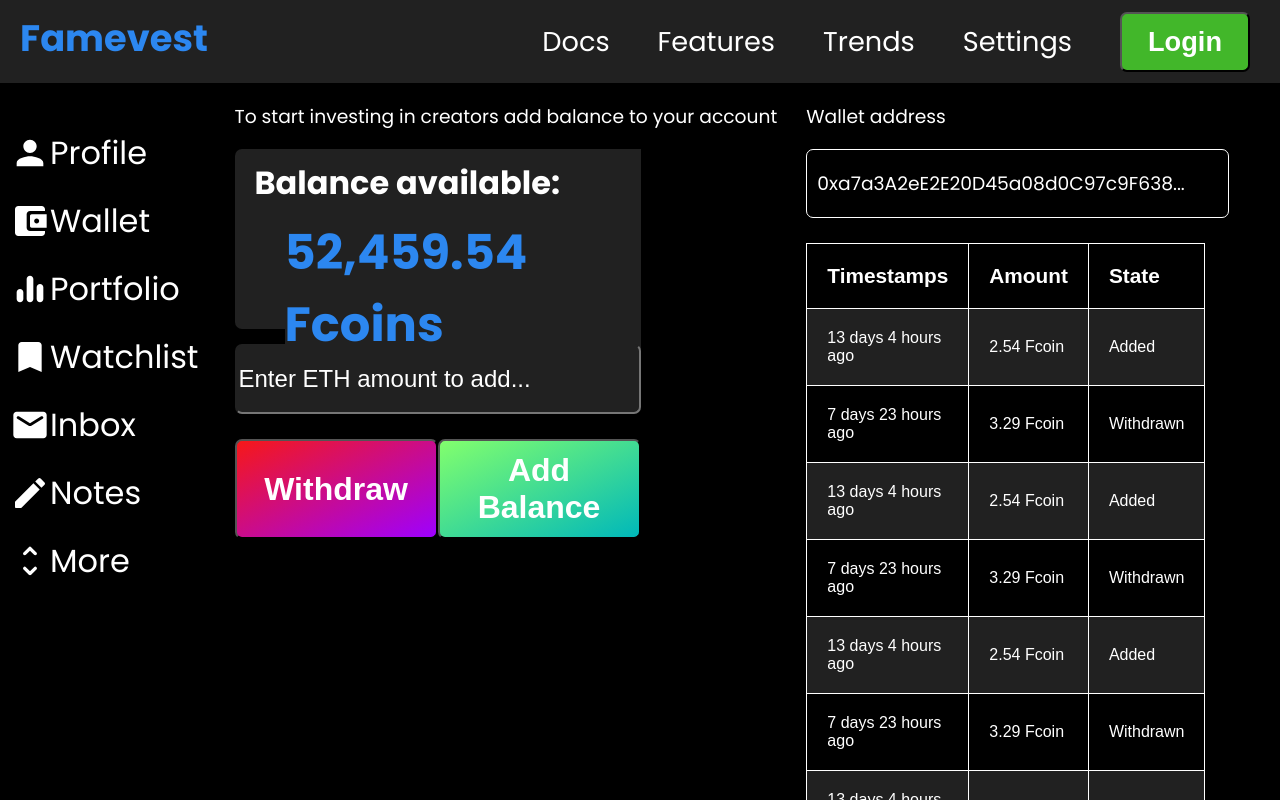
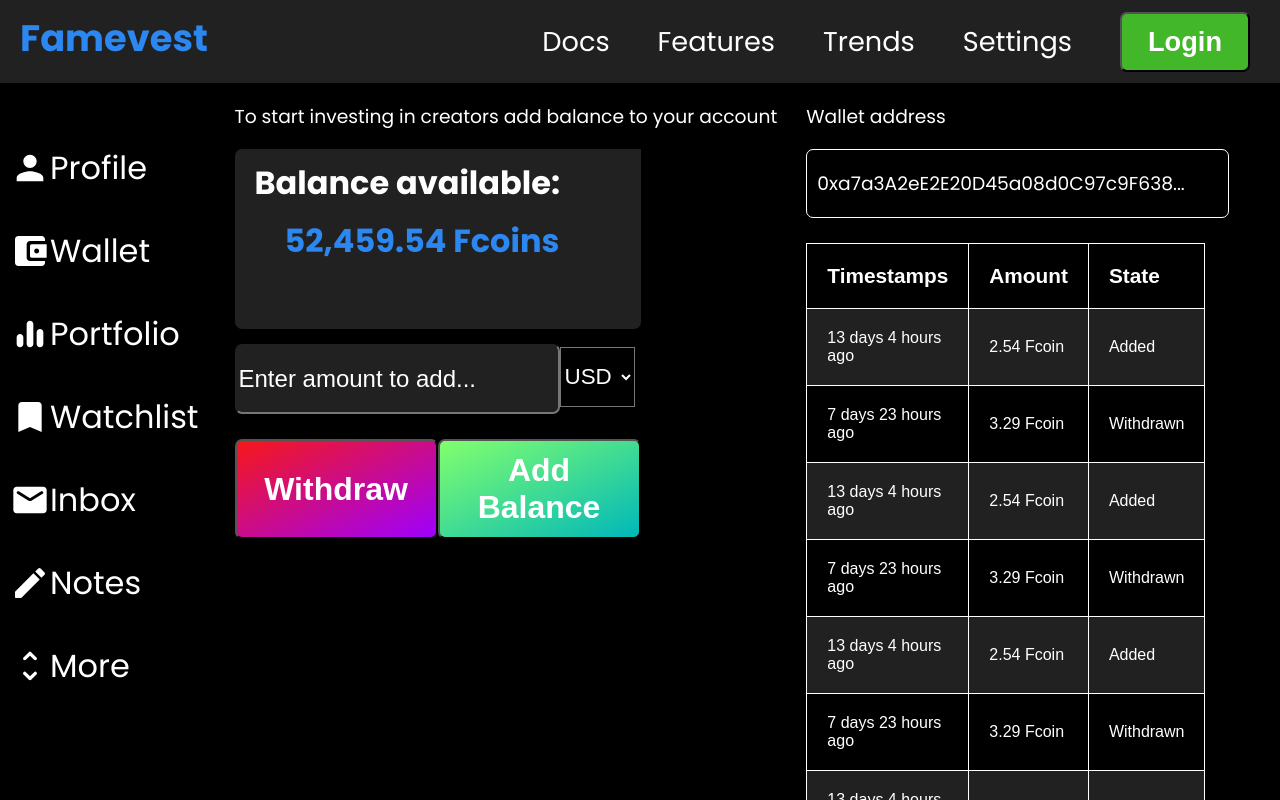
Before and after one commit to shredcryp/Famevest-v27, a React (Create React App) app: page /wallet in a window 1280 px wide. Shown: the top 800 px of the page. Built offline with nearby package versions, Linux system fonts and the light colour scheme; the HTML template or start-up script is replaced by a standard one.

Commit message:
currency selector

```diff
--- a/src/components/Sidebar.css
+++ b/src/components/Sidebar.css
@@ -72,6 +72,7 @@ p {
 
 #sidebar ul li a {
     padding: 10px;
+    padding-top: 25px;
     font-size: 3rem;
     display: block;
 }
--- a/src/components/Wallet.css
+++ b/src/components/Wallet.css
@@ -25,11 +25,12 @@
 }
 
 .enteramount input {
-    width: 650px;
+    width: 35rem;
     height: 70px;
     background: #212121;
     font-size: 1.5rem;
     border-radius: 7px;
+    color: white;
 }
 
 .withdrawaddamount {
@@ -95,6 +96,22 @@ h3 {
     width: 80%;
 }
 
+.currencyselector {
+    margin-top: 10px;
+    height: 60px;
+    width: 75px;
+    font-size: 1.4rem;
+}
+
+.enteramountcurrencyselector {
+    display: flex;
+    align-items: center;
+}
+
+option {
+    color: black;
+}
+
 @media (max-width: 1485px) {
     .balancebox {
         width: 406px;
@@ -105,9 +122,10 @@ h3 {
     }
     .balancebox h1 {
         padding: 0px;
+        font-size: 2rem;
     }
     .enteramount input {
-        width: 406px;
+        width: 325px;
     }
     .withdrawaddamount button {
         width: 203px;
--- a/src/components/Wallet.js
+++ b/src/components/Wallet.js
@@ -1,9 +1,10 @@
 import React from 'react'
 import "./Wallet.css"
+import usd from '../images/usd.png';
 function Wallet() {
     return (
         <>
-        <div class="fullwallet" style={{display:"flex", justifyContent:"space-around"}}>
+            <div class="fullwallet" style={{ display: "flex", justifyContent: "space-around" }}>
                 <div class="wallet-leftside">
 
                     <h3>To start investing in creators add balance to your account</h3>
@@ -12,9 +13,20 @@ function Wallet() {
                         <h1>52,459.54 Fcoins</h1>
                     </div>
 
+                    <div className="enteramountcurrencyselector">
                         <div className="enteramount">
-    <input type="text" placeholder="Enter ETH amount to add..." />
+                            <input type="text" placeholder="Enter amount to add..." />
                             </div>
+                            <form>
+                                <select className="currencyselector">
+                                    <option value="USD"><img src={usd} alt=""/>USD</option>
+                                    <option value="INR">INR</option>
+                                </select>
+                            </form>
+
+                    </div>
+
+
 
                     <div className="withdrawaddamount">
                         <div className="withdrawbutton">
@@ -27,7 +39,7 @@ function Wallet() {
                     </div>
 
                 </div>
-<div className="wallet-rightside" style={{float:"right"}}>
+                <div className="wallet-rightside" style={{ float: "right" }}>
 
                     <div className="walletpart">
                         <h3>Wallet address</h3>
@@ -113,6 +125,7 @@ function Wallet() {
 
 
 
+
         </>
     )
 
```
Also changed, not shown: src/components/Sidebar.js (+7 -15 lines), src/images/usd.png (added). Lines whose indentation alone changed are shown as unchanged.
